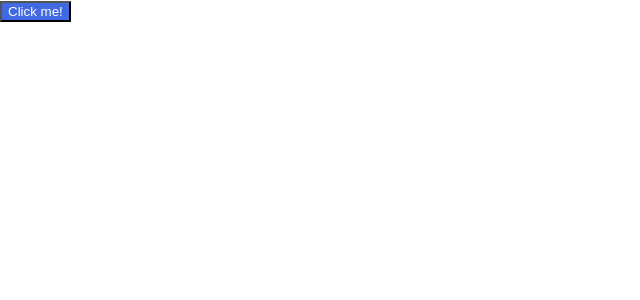
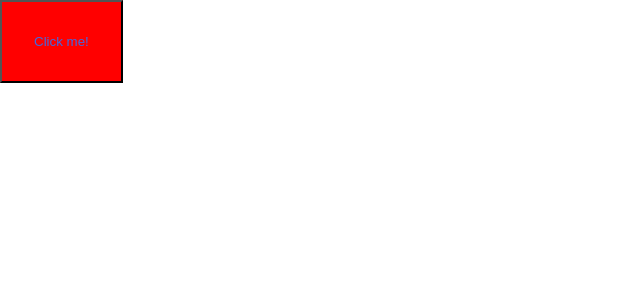
Before and after one commit to josefelipegh/React_Udemy_DorianDesings, a React (Create React App) app in the folder 10-styled-components/: page / in a window 1280 px wide. Shown: the top 300 px of the page, without its empty margins (0-640 px from the left). Built offline with nearby package versions, Linux system fonts and the light colour scheme.

Commit message:
Variables

```diff
--- a/10-styled-components/src/components/button/Button.jsx
+++ b/10-styled-components/src/components/button/Button.jsx
@@ -1,12 +1,17 @@
 import styled from 'styled-components';
 
+const color = 'royalblue';
+
+const padding = '2rem';
+
 const StyledButton = styled.button`
-    background-color: royalblue;
+    background-color: ${color};
     color: #fff;
+    padding: ${padding};
 
     &:hover {
         background-color : red;
-        color: royalblue;
+        color: ${color};
     }
 `
 
```
